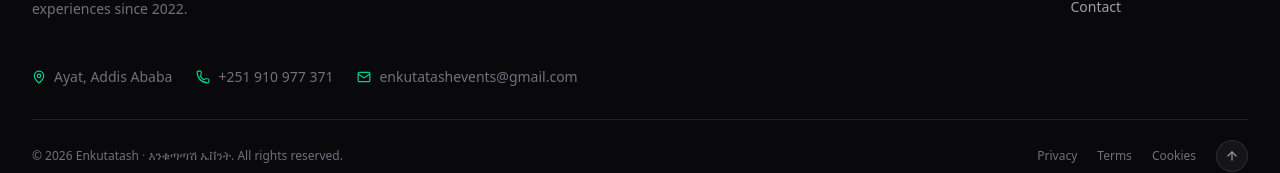
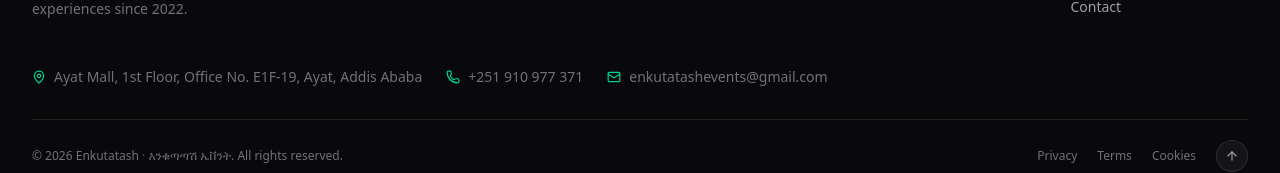
Before and after one commit to nova-wolde/enkutatashevents, a Next.js app: page / in a window 1280 px wide. Shown: the part 8365-8538 px from the top of the page. Built offline with nearby package versions, Linux system fonts and the light colour scheme; no server answers.

Commit message:
fix(address): full office address — Ayat Mall, 1st Floor, Office No. E1F-19 (+ exact geo in JSON-LD, prod CMS synced)

```diff
--- /dev/null
+++ b/scripts/update-address.mjs
@@ -0,0 +1,37 @@
+import { Redis } from "@upstash/redis";
+
+// Same prod endpoint used by scripts/migrate-redis.mjs
+const REDIS_URL = "https://meowdis.enkutatashevents.workers.dev";
+const REDIS_TOKEN = "2047b34adb2c09b5e2cf9d7ec5845adaf2919d2d24ca12f9b5f3a66b2de8e956";
+const redis = new Redis({ url: REDIS_URL, token: REDIS_TOKEN });
+
+const KEY = "data:site-content";
+
+const NEW_ADDRESS = "Ayat Mall, 1st Floor, Office No. E1F-19, Ayat, Addis Ababa";
+const NEW_ADDRESS_AM = "አያት ሞል፣ 1ኛ ፎቅ፣ ቢሮ ቁጥር E1F-19፣ አያት፣ አዲስ አበባ";
+
+const content = await redis.get(KEY);
+if (!content) {
+  console.error("FAIL: data:site-content not found in prod Redis");
+  process.exit(1);
+}
+
+console.log("current address:", content.address);
+console.log("current addressAmharic:", content.addressAmharic);
+
+content.address = NEW_ADDRESS;
+content.addressAmharic = NEW_ADDRESS_AM;
+
+const setResult = await redis.set(KEY, JSON.stringify(content));
+console.log("set result:", setResult);
+
+// Verify
+const check = await redis.get(KEY);
+console.log("verify address:", check.address);
+console.log("verify addressAmharic:", check.addressAmharic);
+if (check.address === NEW_ADDRESS && check.addressAmharic === NEW_ADDRESS_AM) {
+  console.log("OK: prod CMS address updated");
+} else {
+  console.error("FAIL: verification mismatch");
+  process.exit(1);
+}
--- a/src/app/layout.tsx
+++ b/src/app/layout.tsx
@@ -160,15 +160,15 @@
     email: "enkutatashevents@gmail.com",
     address: {
       "@type": "PostalAddress",
-      streetAddress: "Ayat",
+      streetAddress: "Ayat Mall, 1st Floor, Office No. E1F-19, Ayat",
       addressLocality: "Addis Ababa",
       addressRegion: "Addis Ababa",
       addressCountry: "ET",
     },
     geo: {
       "@type": "GeoCoordinates",
-      latitude: 9.0222,
-      longitude: 38.7469,
+      latitude: 9.020682,
+      longitude: 38.868906,
     },
     openingHoursSpecification: [
       {
--- a/src/app/privacy/page.tsx
+++ b/src/app/privacy/page.tsx
@@ -106,7 +106,7 @@
             <h2 className="text-xl font-semibold mt-8 mb-3">8. Contact</h2>
             <p className="text-muted-foreground">
               Enkutatash Event<br />
-              Ayat, Addis Ababa, Ethiopia<br />
+              Ayat Mall, 1st Floor, Office No. E1F-19, Ayat, Addis Ababa, Ethiopia<br />
               Email:{" "}
               <a href="mailto:enkutatashevents@gmail.com" className="text-emerald-600 hover:underline">
                 enkutatashevents@gmail.com
--- a/src/app/terms/page.tsx
+++ b/src/app/terms/page.tsx
@@ -100,7 +100,7 @@
             <h2 className="text-xl font-semibold mt-8 mb-3">8. Contact</h2>
             <p className="text-muted-foreground">
               Enkutatash Event<br />
-              Ayat, Addis Ababa, Ethiopia<br />
+              Ayat Mall, 1st Floor, Office No. E1F-19, Ayat, Addis Ababa, Ethiopia<br />
               Email:{" "}
               <a href="mailto:enkutatashevents@gmail.com" className="text-emerald-600 hover:underline">
                 enkutatashevents@gmail.com
--- a/src/components/event-organizer/landing-page.tsx
+++ b/src/components/event-organizer/landing-page.tsx
@@ -985,7 +985,7 @@
             <div className="mt-6 sm:mt-8 overflow-hidden rounded-xl sm:rounded-2xl border border-border/50 shadow-sm">
               <iframe
                 src="https://www.google.com/maps?q=9.020682%2C38.868906&z=16&output=embed"
-                title={t('Our location — Ayat, Addis Ababa', 'ቦታችን — አያት፣ አዲስ አበባ')}
+                title={t('Our location — Ayat Mall, Ayat, Addis Ababa', 'ቦታችን — አያት ሞል፣ አያት፣ አዲስ አበባ')}
                 loading="lazy"
                 allowFullScreen
                 referrerPolicy="no-referrer-when-downgrade"
@@ -1046,8 +1046,8 @@
   email: "enkutatashevents@gmail.com",
   phones: ["+251 915 895 757", "+251 915 843 131", "+251 910 977 371"],
   phoneLinks: ["+251915895757", "+251915843131", "+251910977371"],
-  address: "Ayat, Addis Ababa",
-  addressAmharic: "አያት፣ አዲስ አበባ",
+  address: "Ayat Mall, 1st Floor, Office No. E1F-19, Ayat, Addis Ababa",
+  addressAmharic: "አያት ሞል፣ 1ኛ ፎቅ፣ ቢሮ ቁጥር E1F-19፣ አያት፣ አዲስ አበባ",
   workingHours: [{ day: "Mon - Fri", hours: "8:00 AM - 6:00 PM" }, { day: "Sat", hours: "9:00 AM - 2:00 PM" }],
   socialLinks: [
     { platform: "Instagram", url: "https://www.instagram.com/enkutatashevents/" },
--- a/src/components/site-footer.tsx
+++ b/src/components/site-footer.tsx
@@ -34,8 +34,8 @@
   email: 'enkutatashevents@gmail.com',
   phones: ['+251 915 895 757', '+251 915 843 131', '+251 910 977 371'],
   phoneLinks: ['+251915895757', '+251915843131', '+251910977371'],
-  address: 'Ayat, Addis Ababa',
-  addressAmharic: 'አያት፣ አዲስ አበባ',
+  address: 'Ayat Mall, 1st Floor, Office No. E1F-19, Ayat, Addis Ababa',
+  addressAmharic: 'አያት ሞል፣ 1ኛ ፎቅ፣ ቢሮ ቁጥር E1F-19፣ አያት፣ አዲስ አበባ',
 }
 
 // ─── Language hook (reads the same localStorage key the site toggle writes) ──
@@ -135,7 +135,7 @@
             className="inline-flex items-center gap-2 hover:text-white transition-colors"
           >
             <MapPin className="h-3.5 w-3.5 text-emerald-400" aria-hidden="true" />
-            {t(c.address || 'Ayat, Addis Ababa', c.addressAmharic || 'አያት፣ አዲስ አበባ')}
+            {t(c.address || 'Ayat Mall, 1st Floor, Office No. E1F-19, Ayat, Addis Ababa', c.addressAmharic || 'አያት ሞል፣ 1ኛ ፎቅ፣ ቢሮ ቁጥር E1F-19፣ አያት፣ አዲስ አበባ')}
           </a>
           <a
             href={`tel:${c.phoneLinks?.[2] || c.phoneLinks?.[0] || c.phones?.[0]}`}
--- a/src/lib/seed-data.ts
+++ b/src/lib/seed-data.ts
@@ -60,8 +60,8 @@
     email: "enkutatashevents@gmail.com",
     phones: ["+251 915 895 757", "+251 915 843 131", "+251 910 977 371"],
     phoneLinks: ["+251915895757", "+251915843131", "+251910977371"],
-    address: "Ayat, Addis Ababa",
-    addressAmharic: "አያት፣ አዲስ አበባ",
+    address: "Ayat Mall, 1st Floor, Office No. E1F-19, Ayat, Addis Ababa",
+    addressAmharic: "አያት ሞል፣ 1ኛ ፎቅ፣ ቢሮ ቁጥር E1F-19፣ አያት፣ አዲስ አበባ",
     workingHours: [
       { day: "Mon - Fri", hours: "8:00 AM - 6:00 PM" },
       { day: "Sat", hours: "9:00 AM - 2:00 PM" },
```
